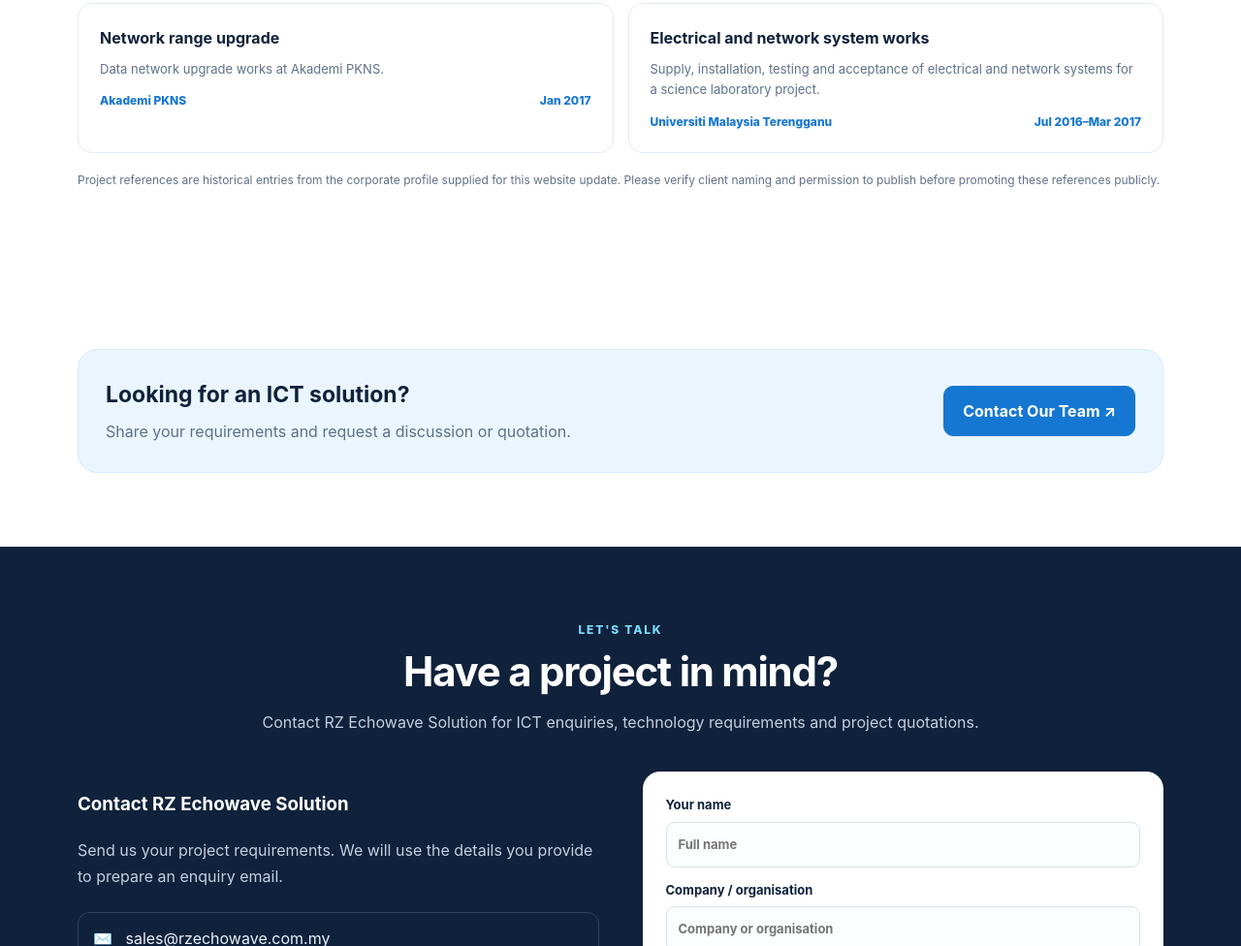
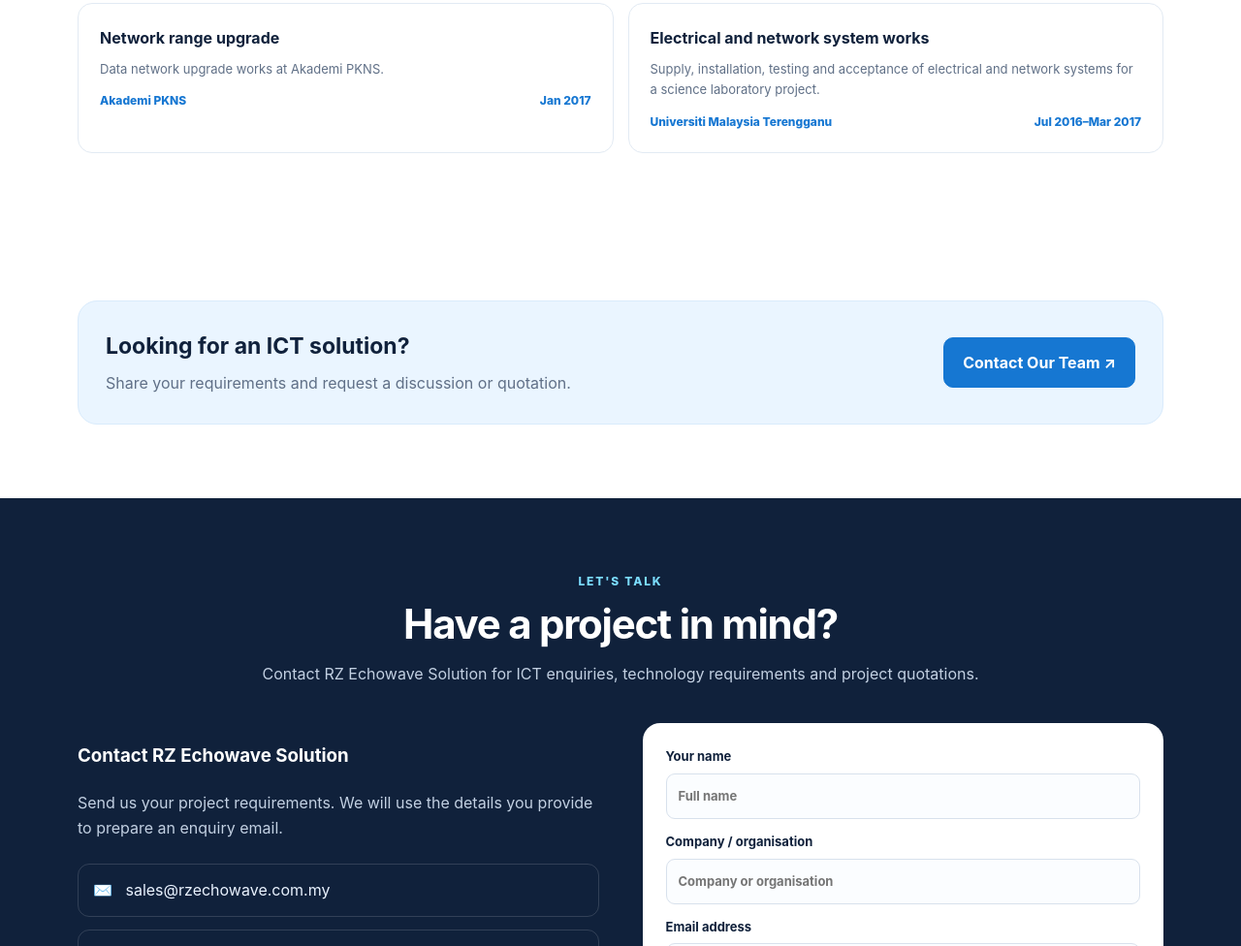
Before and after one commit to rzechowave/rz-echowave-solution, a plain HTML site: page index.html in a window 1280 px wide. Shown: the part 3520-4496 px from the top of the page at 97% size. Drawn offline with Linux system fonts and the light colour scheme.

Commit message:
Update index.html

```diff
--- a/index.html
+++ b/index.html
@@ -107,7 +107,6 @@ footer{background:#091629;color:#aebed1;padding:24px 0;font-size:13px}.foot{disp
 <article class="project"><h3>Network range upgrade</h3><p>Data network upgrade works at Akademi PKNS.</p><div class="project-meta"><span>Akademi PKNS</span><span>Jan 2017</span></div></article>
 <article class="project"><h3>Electrical and network system works</h3><p>Supply, installation, testing and acceptance of electrical and network systems for a science laboratory project.</p><div class="project-meta"><span>Universiti Malaysia Terengganu</span><span>Jul 2016–Mar 2017</span></div></article>
 </div>
-<p style="color:var(--muted);font-size:12px;margin-top:18px">Project references are historical entries from the corporate profile supplied for this website update. Please verify client naming and permission to publish before promoting these references publicly.</p>
 </div></section>
 <section><div class="wrap"><div class="cta-band"><div><h3>Looking for an ICT solution?</h3><p>Share your requirements and request a discussion or quotation.</p></div><a class="btn" href="#contact">Contact Our Team ↗</a></div></div></section>
 <section class="contact" id="contact"><div class="wrap"><div class="section-head"><div class="kicker" style="color:#7bdcff">Let's Talk</div><h2>Have a project in mind?</h2><p>Contact RZ Echowave Solution for ICT enquiries, technology requirements and project quotations.</p></div>
```
